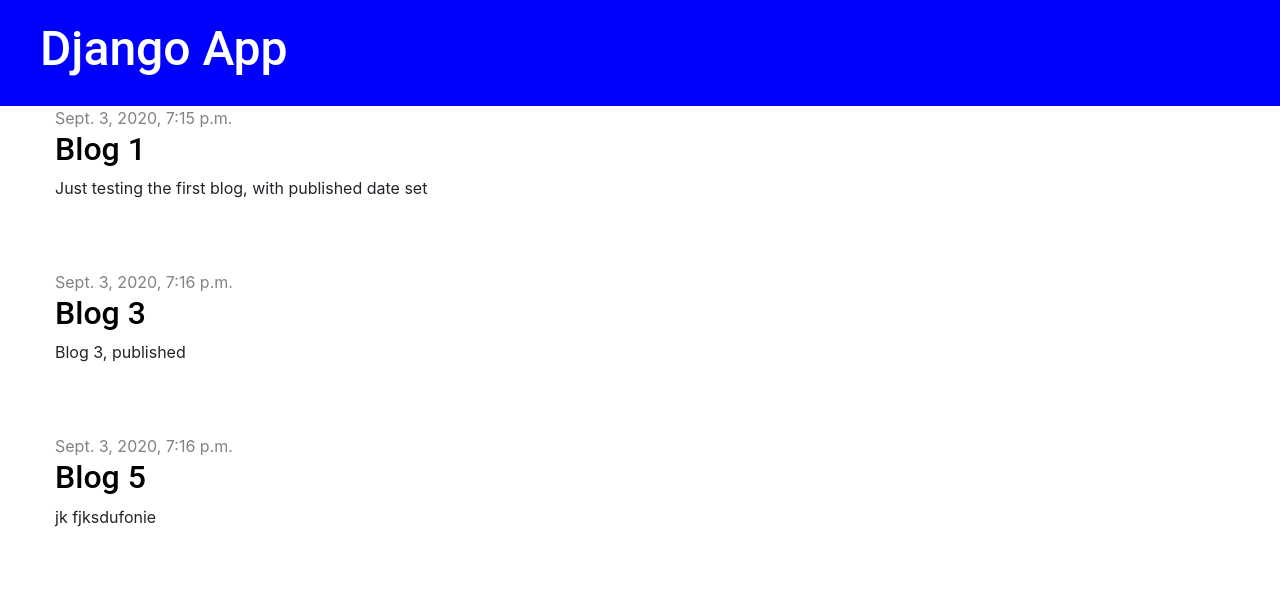
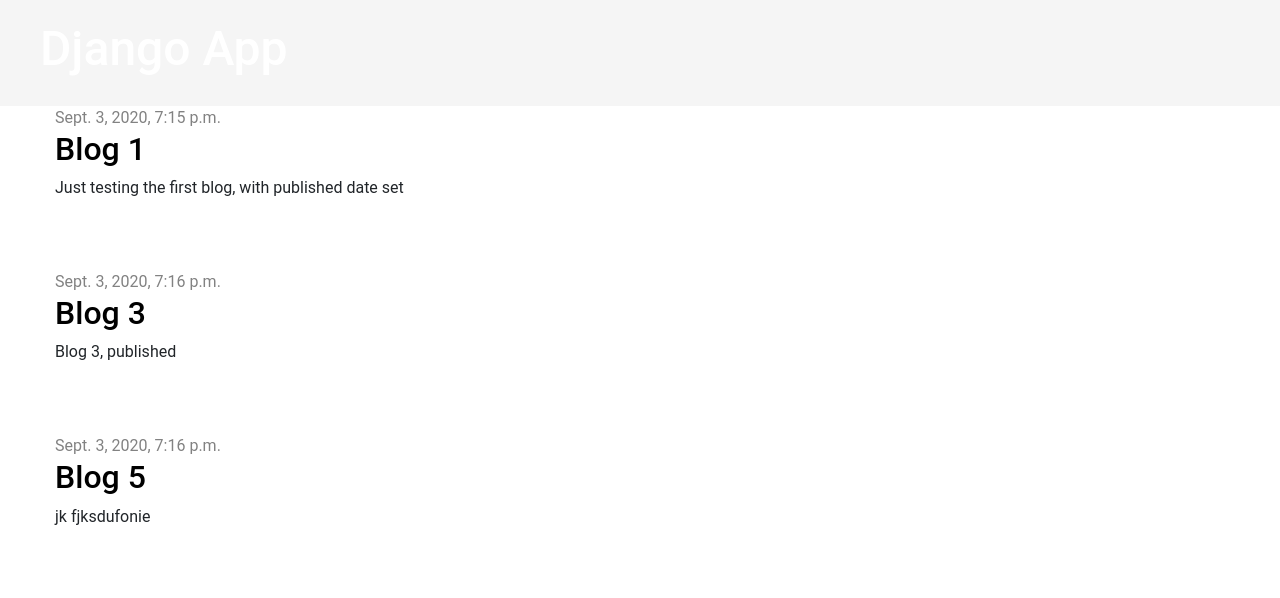
Before and after one commit to marklunch/my-first-blog, a Django app: page / in a window 1280 px wide. Shown: the top 598 px of the page. Run offline with Django 3.2, Linux system fonts and the light colour scheme; data comes from the database, SQL or seed files in the repository; some libraries are stand-ins or nearby versions.

Commit message:
Update blog.css
color update

```diff
--- a/blog/static/css/blog.css
+++ b/blog/static/css/blog.css
@@ -1,5 +1,5 @@
 .page-header {
-    background-color: #0000FF;
+    background-color: #F5F5F5;
     margin-top: 0;
     padding: 20px 20px 20px 40px;
 }
@@ -19,7 +19,7 @@ h1, h2, h3, h4 {
 }
 body {
   margin: 0;
-  font-family: -apple-system, BlinkMacSystemFont, "Segoe UI", Roboto, "Helvetica Neue", Arial, "Noto Sans", sans-serif, "Apple Color Emoji", "Segoe UI Emoji", "Segoe UI Symbol", "Noto Color Emoji";
+  font-family: 'Roboto', sans-serif;
   font-size: 1rem;
   font-weight: 400;
   line-height: 1.5;
@@ -41,7 +41,7 @@ body {
 }
 
 .top-menu, .top-menu:hover, .top-menu:visited {
-    color: #ffffff;
+    color: #F5F5F5;
     float: right;
     font-size: 26pt;
     margin-right: 20px;
```
